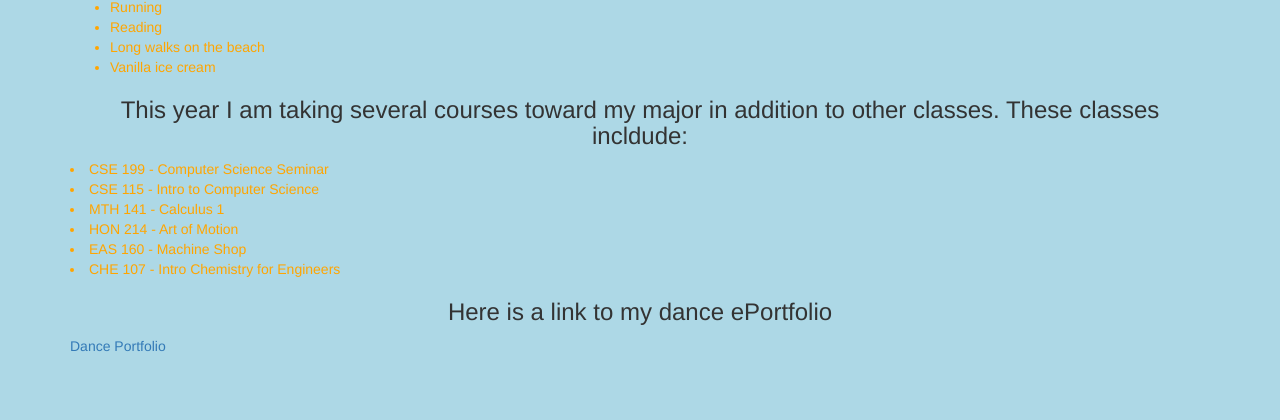
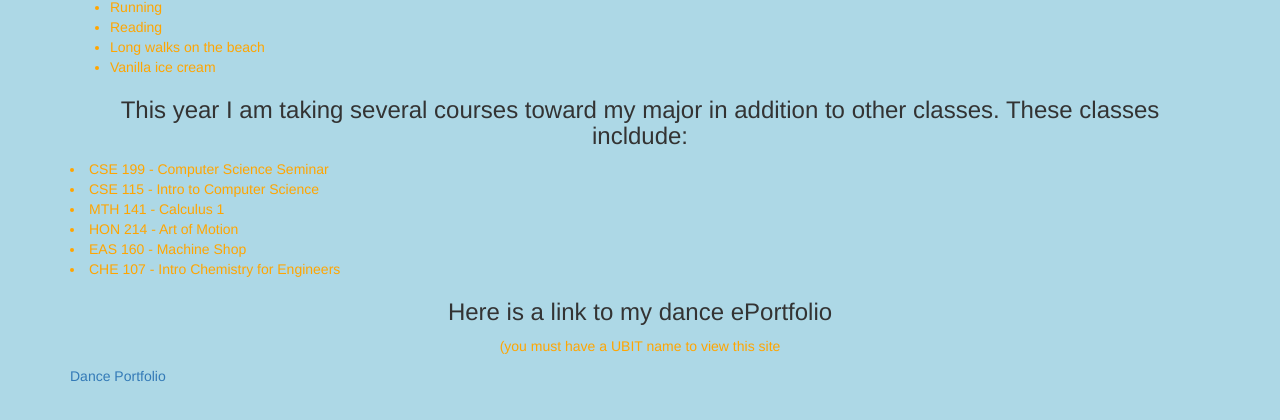
Before and after one commit to Joeyglick/Joeyglick.github.io, a plain HTML site: page index.html in a window 1280 px wide. Shown: the part 236-656 px from the top of the page. Drawn offline with nearby package versions, Linux system fonts and the light colour scheme.

Commit message:
Update index.html

```diff
--- a/index.html
+++ b/index.html
@@ -39,6 +39,7 @@
     <li> CHE 107 - Intro Chemistry for Engineers</li>
   </ul2>
   <h3> Here is a link to my dance ePortfolio</h3>
+  <p> (you must have a UBIT name to view this site</p>
   <a href="https://buffalo.digication.com/dance_dance_dance_by_joseph/Welcome/published"> Dance Portfolio </a>
   </div>
 
```
